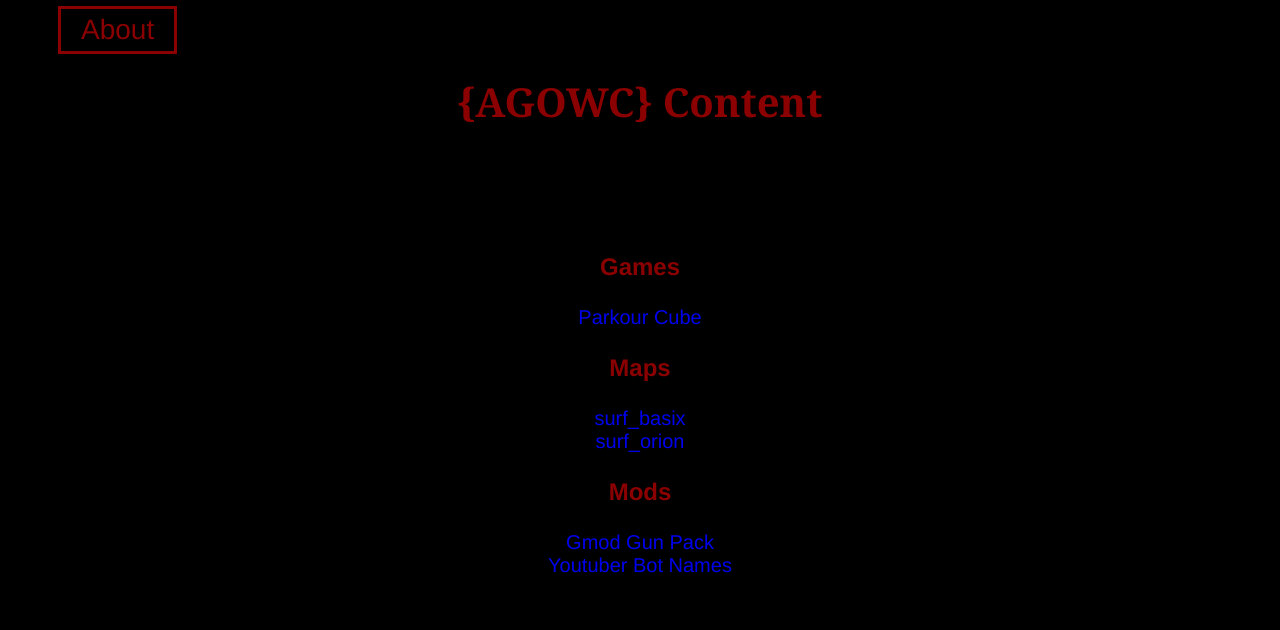
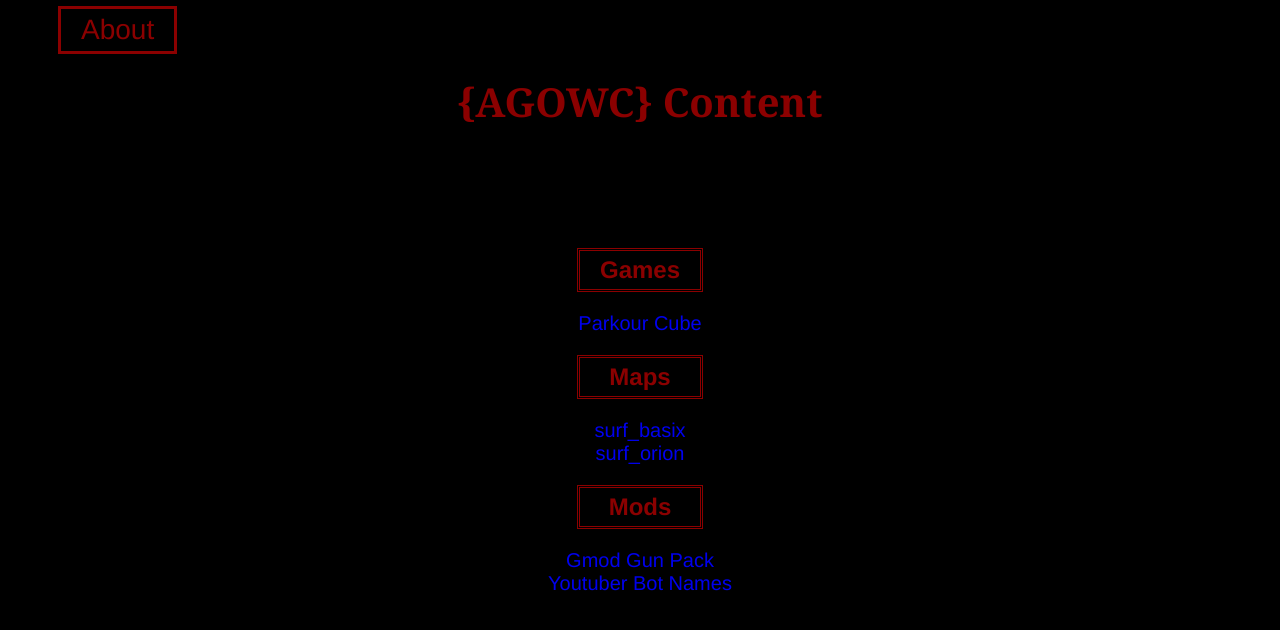
Before and after one commit to cocoleti/-AGOWC-Official-Website, a plain HTML site: page downloads.html in a window 1280 px wide. Shown: the part 110-740 px from the top of the page. Drawn offline with Linux system fonts and the light colour scheme.

Commit message:
Minor styling improvements

```diff
--- a/styles/main.css
+++ b/styles/main.css
@@ -51,8 +51,6 @@
 
 #downloads{
 	text-align:center;
-
-	margin:20px;
 }
 
 #downloads a{
@@ -61,10 +59,13 @@
 }
 
 #downloads h2{
-	margin:20px 50px;
+	margin:20px auto;
 	text-align:center;
 	padding:5px 20px;
 	text-decoration:none;
+	border:double darkred;
+	width:80px;
+
 }
 
 #curl{
```
